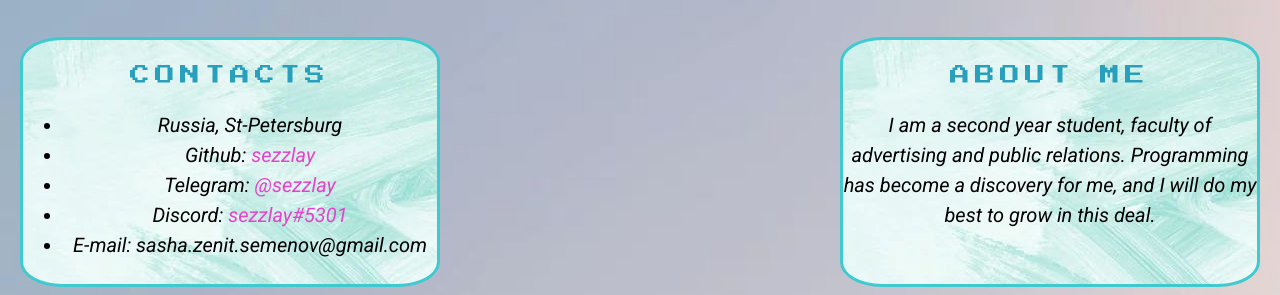
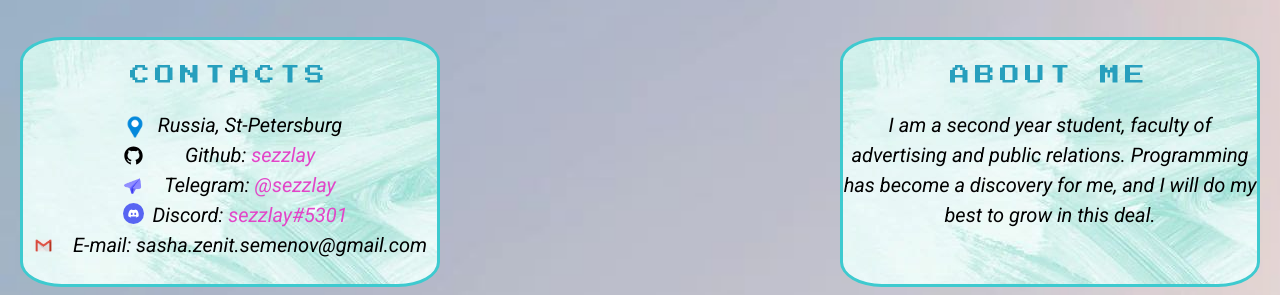
Before and after one commit to Sezzlay/rsschool-cv, a plain HTML site: page index.html in a window 1280 px wide. Shown: the part 657-952 px from the top of the page. Drawn offline with Linux system fonts and the light colour scheme.

Commit message:
feat: add icons

```diff
--- a/index.html
+++ b/index.html
@@ -55,7 +55,7 @@
             <h2 class="section-title">Skills</h2>
             <ul class="section-list">
               <li class="section-item">
-                Web-development:<span> HTML5, CSS3</span>
+                Web-development:<span> HTML, CSS</span>
               </li>
              <li class="section-item">
                 Version control:<span> GIT, Github</span>
--- a/style.css
+++ b/style.css
@@ -178,3 +178,70 @@
     background-size: contain;
     background-repeat: no-repeat;
   }
+
+  .contacts-item:before {
+    content: "";
+    position: absolute;
+    top: 75px;
+    left: 100px;
+    width: 24px;
+    height: 24px;
+    background-size: contain;
+    background-repeat: no-repeat;
+    list-style: none;
+  }
+
+   .contacts-item:nth-child(1):before {
+  background-image: url(./assets/free-location-icon-2955-thumb.png);
+  }
+
+  ul {
+    display: block;
+    list-style-type: disc;
+    margin-block-start: 1em;
+    margin-block-end: 1em;
+    margin-inline-start: 0px;
+    margin-inline-end: 0px;
+    padding-inline-start: 40px;
+}
+
+li {
+  display: list-item;
+  text-align: -webkit-match-parent;
+}
+
+.section-list {
+  list-style: none;
+}
+
+.contacts-item:nth-child(2):before {
+  top: 105px;
+  left: 100px;
+  width: 21px;
+  height: 21px;
+  background-image: url(./assets/github.svg);
+}
+
+.contacts-item:nth-child(3):before {
+  top: 130px;
+  left: 96px;
+  width: 30px;
+  height: 30px;
+  background-image: url(./assets/telegram-1-5645844-4695702.webp);
+}
+
+.contacts-item:nth-child(4):before {
+  top: 163px;
+  left: 100px;
+  width: 21px;
+  height: 21px;
+  background-image: url(./assets/discord-v2.svg);
+}
+
+.contacts-item:nth-child(5):before {
+  top: 195px;
+  left: 10px;
+  width: 21px;
+  height: 21px;
+  background-image: url(./assets/gmail-icon-svg-28.jpg);
+}
```
Also changed, not shown: assets/94961-middle.png (added), assets/discord-v2.svg (added), assets/free-location-icon-2955-thumb.png (added), assets/github.svg (added), assets/gmail-icon-svg-28.jpg (added), assets/telegram-1-5645844-4695702.webp (added).
